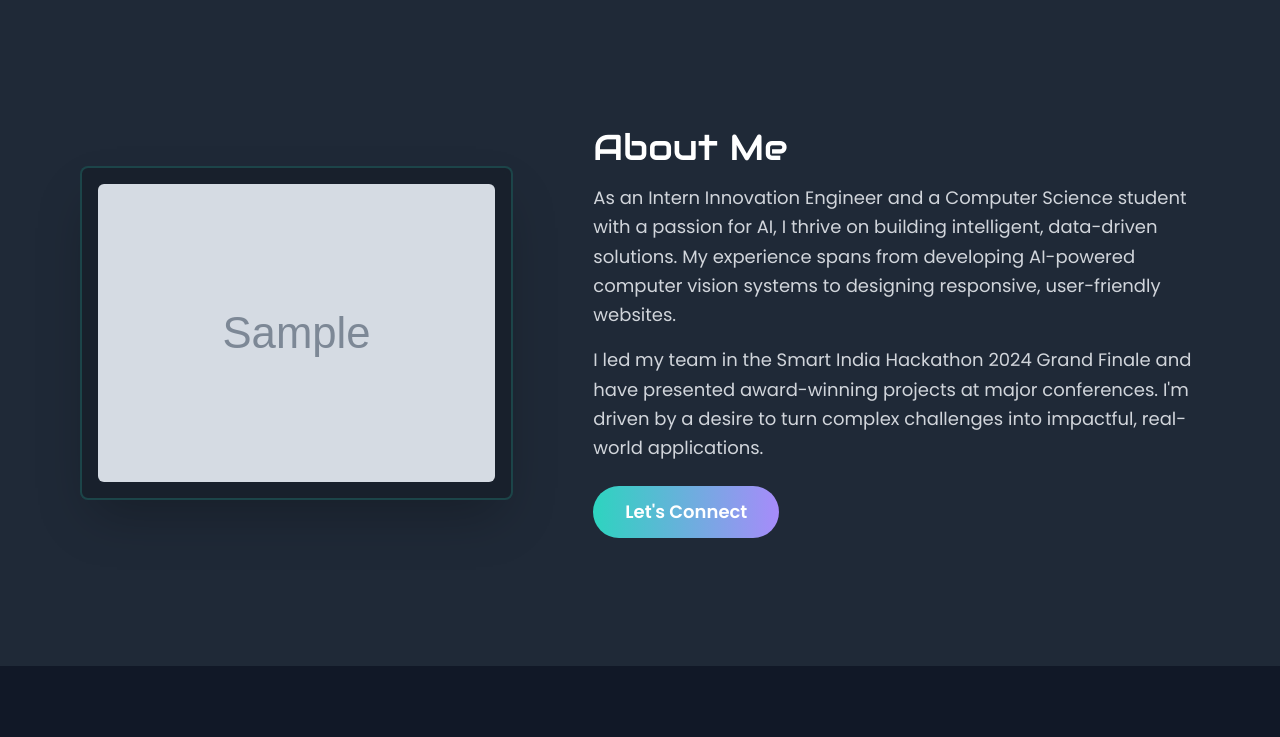
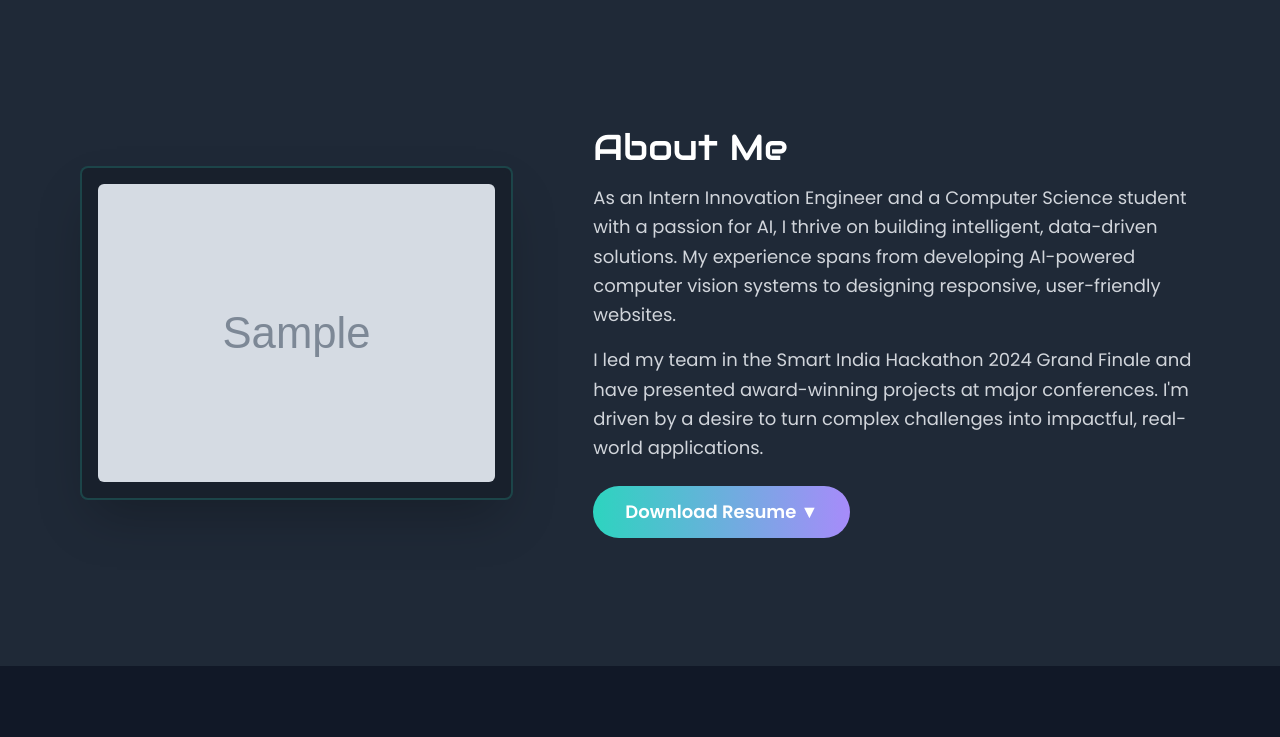
Before and after one commit to Aiswariya3a/Portfolio, a Django app: page / in a window 1280 px wide. Shown: the part 801-1538 px from the top of the page. Run offline with Django 5.2, Linux system fonts and the light colour scheme; tables that the repository leaves empty hold one stand-in row (values such as "Sample post"); grey boxes marked "Sample" are stand-in pictures; some libraries are stand-ins or nearby versions.

Commit message:
Added download resume button to about section

```diff
--- a/templates/mysite/home.html
+++ b/templates/mysite/home.html
@@ -49,9 +49,11 @@
                 <p class="text-lg text-gray-300 mb-6 leading-relaxed">
                     I led my team in the Smart India Hackathon 2024 Grand Finale and have presented award-winning projects at major conferences. I'm driven by a desire to turn complex challenges into impactful, real-world applications.
                 </p>
-                <a href="#contact" class="inline-block px-8 py-3 text-lg font-semibold text-white bg-gradient-to-r from-neon-teal to-neon-purple rounded-full hover:scale-105 transition-transform duration-300">
-                    Let's Connect
+                {% if settings.resume_file %}
+                <a href="{{ settings.resume_file.url }}" download class="inline-block px-8 py-3 text-lg font-semibold text-white bg-gradient-to-r from-neon-teal to-neon-purple rounded-full hover:scale-105 transition-transform duration-300">
+                    Download Resume  &#9660;
                 </a>
+                {% endif %}
             </div>
 
         </div>
```
Also changed, not shown: 1 other file.
